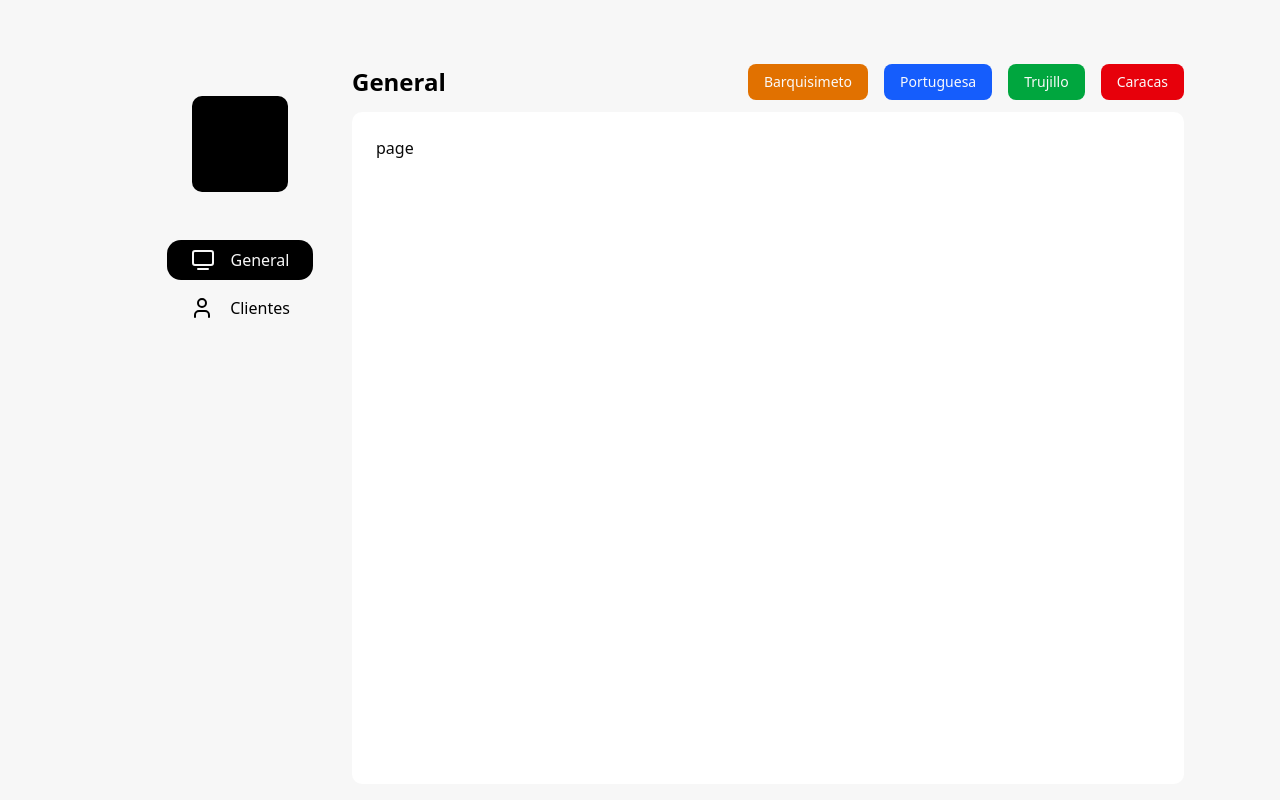
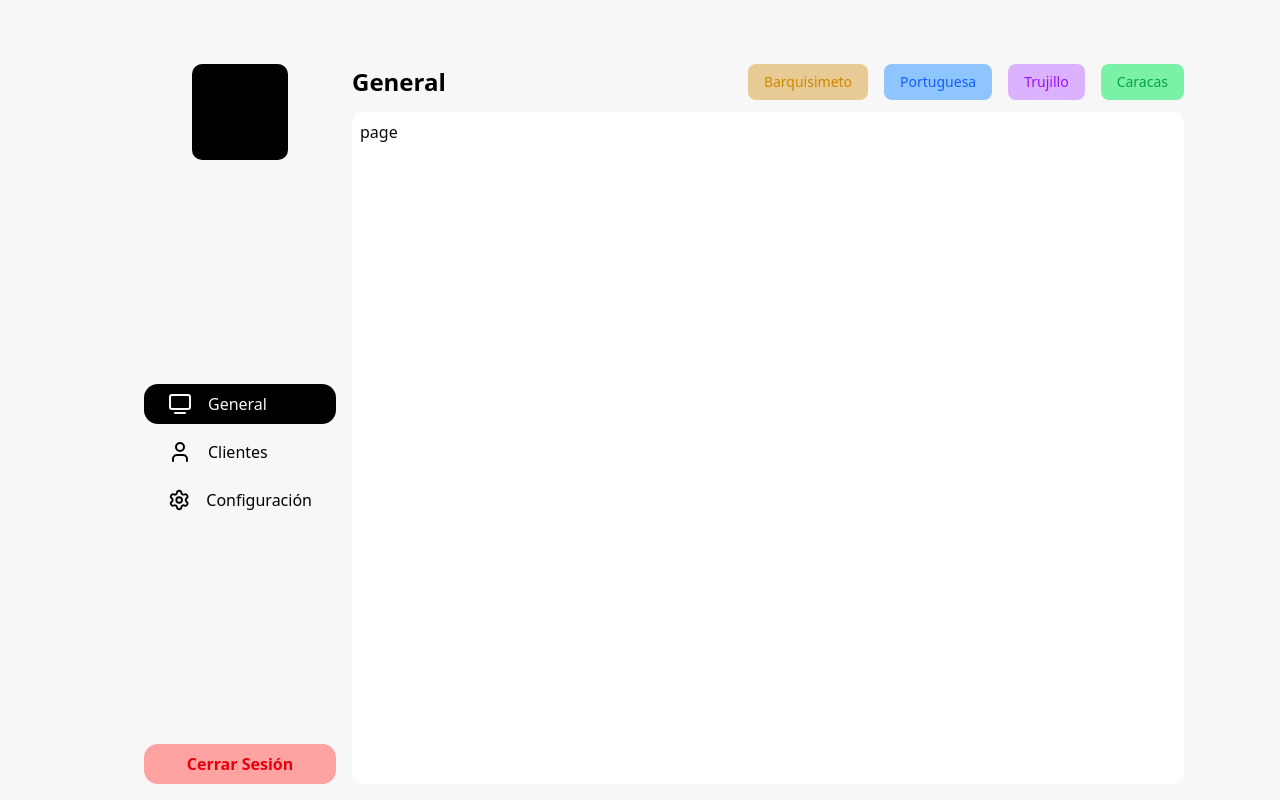
Before and after one commit to oscarechezuria/pn-frontend, a Next.js app: page /dashboard in a window 1280 px wide. Built offline with nearby package versions, Linux system fonts and the light colour scheme.

Commit message:
feat: Se creó la ruta usersetting, se modificó el sidebar, se modifico el topBarContent

```diff
--- a/package.json
+++ b/package.json
@@ -15,13 +15,16 @@
     "@radix-ui/react-separator": "^1.1.7",
     "@radix-ui/react-slot": "^1.2.3",
     "@radix-ui/react-tooltip": "^1.2.8",
+    "@supabase/auth-helpers-nextjs": "^0.10.0",
+    "@supabase/supabase-js": "^2.58.0",
     "class-variance-authority": "^0.7.1",
     "clsx": "^2.1.1",
     "lucide-react": "^0.544.0",
     "next": "15.5.4",
     "react": "19.1.0",
     "react-dom": "19.1.0",
-    "tailwind-merge": "^3.3.1"
+    "tailwind-merge": "^3.3.1",
+    "zustand": "^5.0.8"
   },
   "devDependencies": {
     "@eslint/eslintrc": "^3",
--- /dev/null
+++ b/src/app/(dashboard)/dashboard/usersettings/page.tsx
@@ -0,0 +1,7 @@
+import React from 'react'
+
+export default function page() {
+  return (
+    <div>page</div>
+  )
+}
--- a/src/app/(main)/layout.tsx
+++ b/src/app/(main)/layout.tsx
@@ -1,6 +1,9 @@
+"use client";
 import type { Metadata } from "next";
 import { Inter, Geist_Mono } from "next/font/google";
 import "@/app/globals.css";
+import { useEffect } from "react";
+import {supabase} from "@/lib/supabaseClient";
 
 const inter = Inter({
   variable: "--font-inter",
@@ -12,7 +15,7 @@ const geistMono = Geist_Mono({
   subsets: ["latin"],
 });
 
-export const metadata: Metadata = {
+const metadata: Metadata = {
   title: "Create Next App",
   description: "Generated by create next app",
 };
@@ -22,6 +25,19 @@ export default function RootLayout({
 }: Readonly<{
   children: React.ReactNode;
 }>) {
+
+
+
+    useEffect(() => {
+    const test = async () => {
+      const { data } = await supabase.from("users").select("*")
+      console.log("Usuarios:", data)
+    }
+    test()
+  }, [])
+
+
+
   return (
     <html lang="en">
       <body
--- a/src/components/layout/dashboard/main/index.tsx
+++ b/src/components/layout/dashboard/main/index.tsx
@@ -2,7 +2,7 @@ import React from 'react'
 
 export default function Main({ children } : { children: React.ReactNode }) {
   return (
-    <main className="flex-1 p-6 bg-white rounded-lg mb-4">
+    <main className="flex-1 p-2 bg-white rounded-lg mb-4">
         {children}
     </main>
   )
--- a/src/components/layout/dashboard/sidebarContent/index.tsx
+++ b/src/components/layout/dashboard/sidebarContent/index.tsx
@@ -1,6 +1,8 @@
 import Image from "next/image";
 import Link from "next/link";
-import { TvMinimal, User, X } from "lucide-react";
+import { TvMinimal, User, X, Settings } from "lucide-react";
+import { supabase } from "@/lib/supabaseClient";
+import { useRouter } from "next/navigation";
 
 interface SidebarProps {
   sidebarOpen?: boolean;
@@ -11,20 +13,29 @@ interface SidebarProps {
 const sidebarItems = [
   { title: "General", path: "/dashboard", icon: TvMinimal},
   { title: "Clientes", path: "/dashboard/customers", icon: User },
+  { title: "Configuración", path: "/dashboard/usersettings", icon: Settings },
 ];
 
 
 export default function Sidebar({ onSelect, sidebarOpen, pathname }: SidebarProps) {
 
-  const sidebarClassname = `flex flex-col gap-12 bg-secondary p-4 pt-12 lg:w-64 lg:pl-12 lg:pr-4 fixed inset-0 z-50 transform transition-transform duration-300 ease-in-out ${sidebarOpen ? 'translate-x-0' : '-translate-x-full'} lg:relative lg:translate-x-0 `;
+  const router = useRouter()
+
+  // Sign out function
+  const handleSignOut = async () => {
+    const { error } = await supabase.auth.signOut()
+    if (error) console.error("Error signing out:", error)
+
+    router.push("/")
+  }
 
 
   return (
-    <aside className={sidebarClassname}>
+    <aside className={`flex flex-col justify-between gap-12 bg-secondary p-4 lg:pt-16 lg:w-64 lg:pl-12 lg:pr-4 fixed inset-0 z-50 transform transition-transform duration-300 ease-in-out ${sidebarOpen ? 'translate-x-0' : '-translate-x-full'} lg:relative lg:translate-x-0 `}>
 
         {/* Menu icon */}
-        <div className="flex justify-center">
-            <X size={36}  onClick={onSelect} className="lg:hidden text-secondary bg-primary rounded-full p-1 cursor-pointer" />
+        <div className="flex justify-center lg:hidden">
+            <X size={36}  onClick={onSelect} className="text-secondary bg-primary rounded-full p-1 cursor-pointer" />
         </div>
 
         {/* Sidebar Header */}
@@ -33,7 +44,7 @@ export default function Sidebar({ onSelect, sidebarOpen, pathname }: SidebarProp
         </div>
 
         {/* Sidebar Content */}
-        <div className="flex flex-col gap-2 justify-center items-center">
+        <div className="flex flex-col gap-2 justify-center w-2/6 mx-auto lg:w-full">
             {sidebarItems.map(({ title, path, icon: Icon }) => (
               title !== "Cerrar Sesión" ?
               (
@@ -49,6 +60,11 @@ export default function Sidebar({ onSelect, sidebarOpen, pathname }: SidebarProp
               )
             ) )}
         </div>
+
+         {/* footer content */}
+          <div className="flex justify-center w-2/6 mx-auto lg:w-full">
+               <Link href="/" onClick={handleSignOut} className="flex justify-center bg-red-300 text-red-600 font-bold py-2 px-6 rounded-xl w-full">Cerrar Sesión</Link>
+          </div>
     </aside>
   );
 }
--- a/src/components/layout/dashboard/topBarContent/RightContent.tsx
+++ b/src/components/layout/dashboard/topBarContent/RightContent.tsx
@@ -18,11 +18,11 @@ export default function RightContent({pathname}: {pathname?: string}) {
 
   if (pathname == "/dashboard")
   return (
-    <div className='flex gap-4'>
-        <Button className='bg-amber-600 hover:bg-amber-600/90 cursor-pointer'>Barquisimeto</Button>
-        <Button className='bg-blue-600 hover:bg-blue-600/90 cursor-pointer'>Portuguesa</Button>
-        <Button className='bg-green-600 hover:bg-green-600/90 cursor-pointer'>Trujillo</Button>
-        <Button className='bg-red-600 hover:bg-red-600/90 cursor-pointer'>Caracas</Button>
+    <div className='gap-4 hidden lg:flex'>
+        <Button className='bg-yellow-600/40 text-yellow-600 hover:bg-yellow-600/50 cursor-pointer'>Barquisimeto</Button>
+        <Button className='bg-blue-300 text-blue-600 hover:bg-blue-600/40 cursor-pointer'>Portuguesa</Button>
+        <Button className='bg-purple-300 text-purple-600 hover:bg-purple-600/40 cursor-pointer'>Trujillo</Button>
+        <Button className='bg-green-300 text-green-600 hover:bg-green-600/40 cursor-pointer'>Caracas</Button>
     </div>
   )
 
@@ -43,4 +43,5 @@ export default function RightContent({pathname}: {pathname?: string}) {
         </div>
     </div>
   )
+
 }
```
Also changed, not shown: 1 other file (tests, documents, lock files or other folders).
